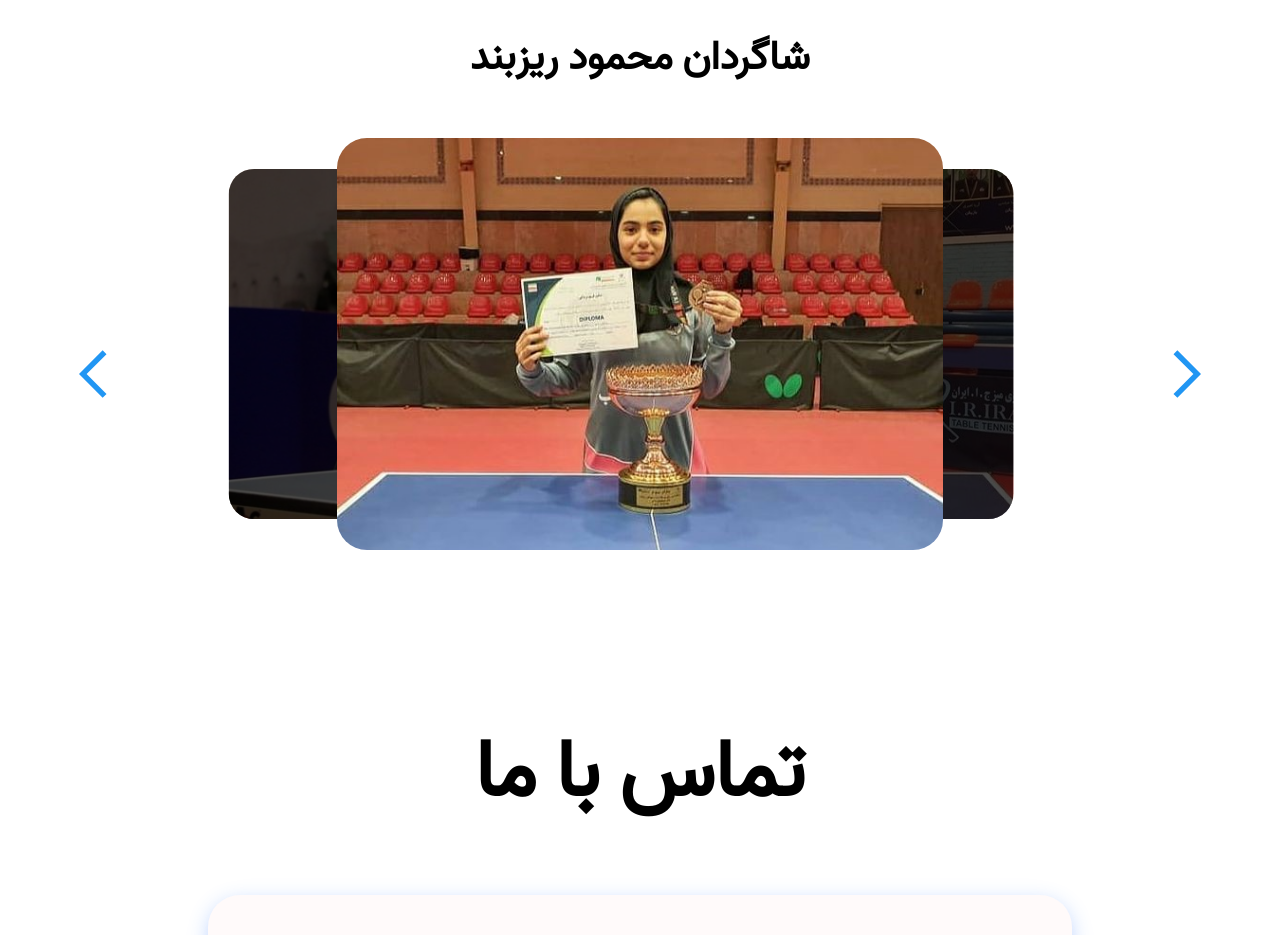
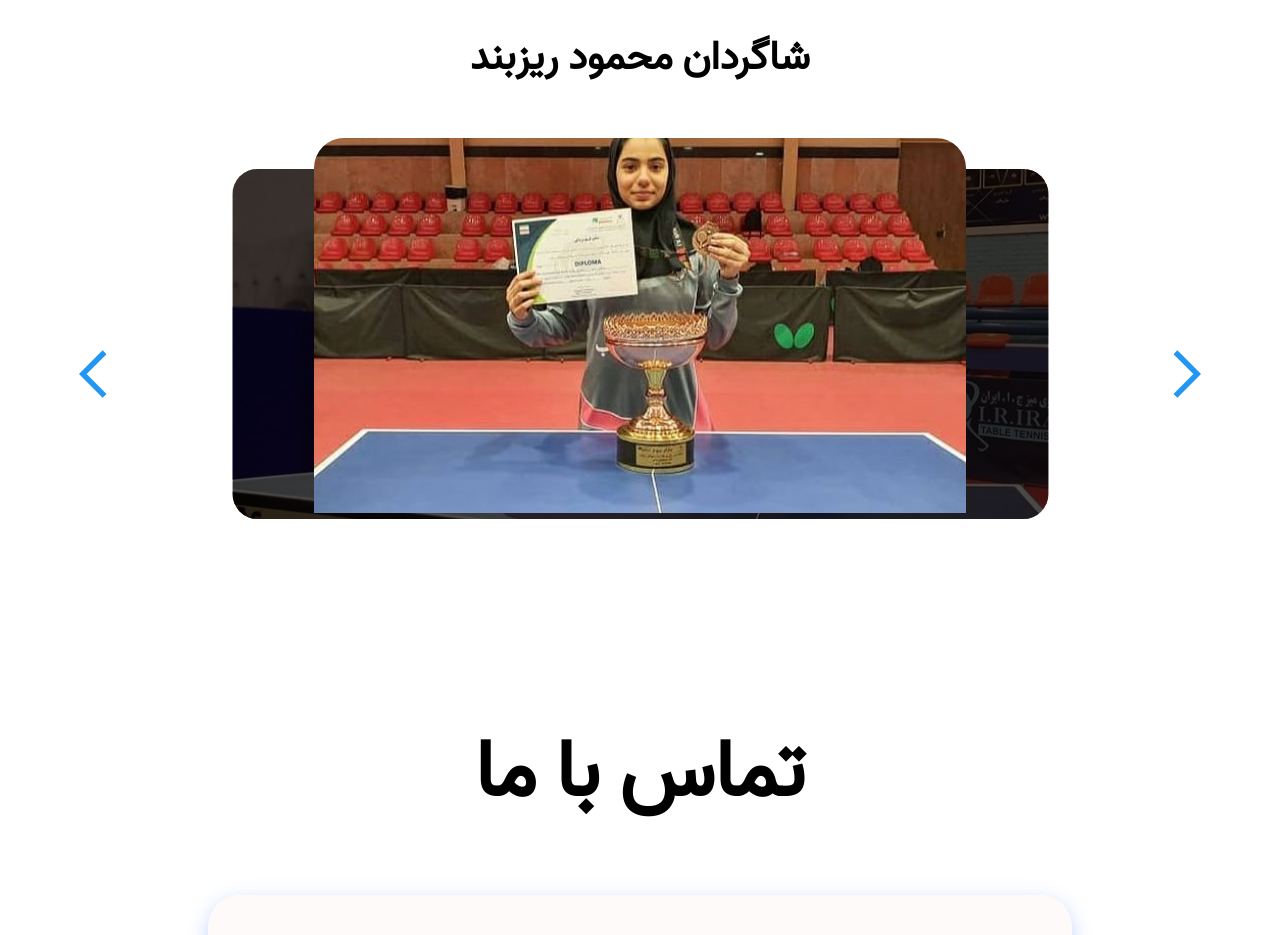
Before and after one commit to 00-team/ping-pong-site, a React app: page / in a window 1280 px wide. Shown: the part 3240-4175 px from the top of the page. Built offline with nearby package versions, Linux system fonts and the light colour scheme; a web font is replaced by a local one.

Commit message:
✔ fix slider issues

```diff
--- a/src/components/elements/StudentSlider.js
+++ b/src/components/elements/StudentSlider.js
@@ -26,6 +26,7 @@ const images = [
         discription: 'نیلیا نقیبی دارنده مقام اول در مسابقات کشوری',
         alt: 'نیلیا نقیبی مسابقات کشوری پینگ پنگ مقام',
         id: 2,
+        imgStyle: { objectPosition: '0 -70px' },
     },
     {
         img: shaghayegh,
@@ -122,6 +123,7 @@ function StudentSlider() {
                                     className='img'
                                     src={obj.img}
                                     alt={obj.alt}
+                                    style={obj.imgStyle ? obj.imgStyle : {}}
                                 />
                                 <div className='discription fa'>
                                     <h5>{obj.discription}</h5>
--- a/src/components/elements/scss/studentslider.scss
+++ b/src/components/elements/scss/studentslider.scss
@@ -51,6 +51,10 @@
             top: 50%;
 
             z-index: 10;
+
+            div {
+                cursor: pointer;
+            }
         }
 
         // .btns {
@@ -102,6 +106,7 @@
             overflow: hidden;
             transition: all 450ms ease 0s;
             visibility: hidden;
+            width: 75%;
 
             .overlay {
                 position: absolute;
--- a/src/components/layouts/Students.js
+++ b/src/components/layouts/Students.js
@@ -1,5 +1,4 @@
 import React, { useEffect, useState } from 'react'
-
 
 // componenets
 import Glories from './Glories'
@@ -8,13 +7,8 @@ import StudentSlider from '../elements/StudentSlider'
 // css
 import './sass/students.scss'
 
-
-
 //
 const Students = props => {
-
-
-
     return (
         <div className='students'>
             <h1
```
